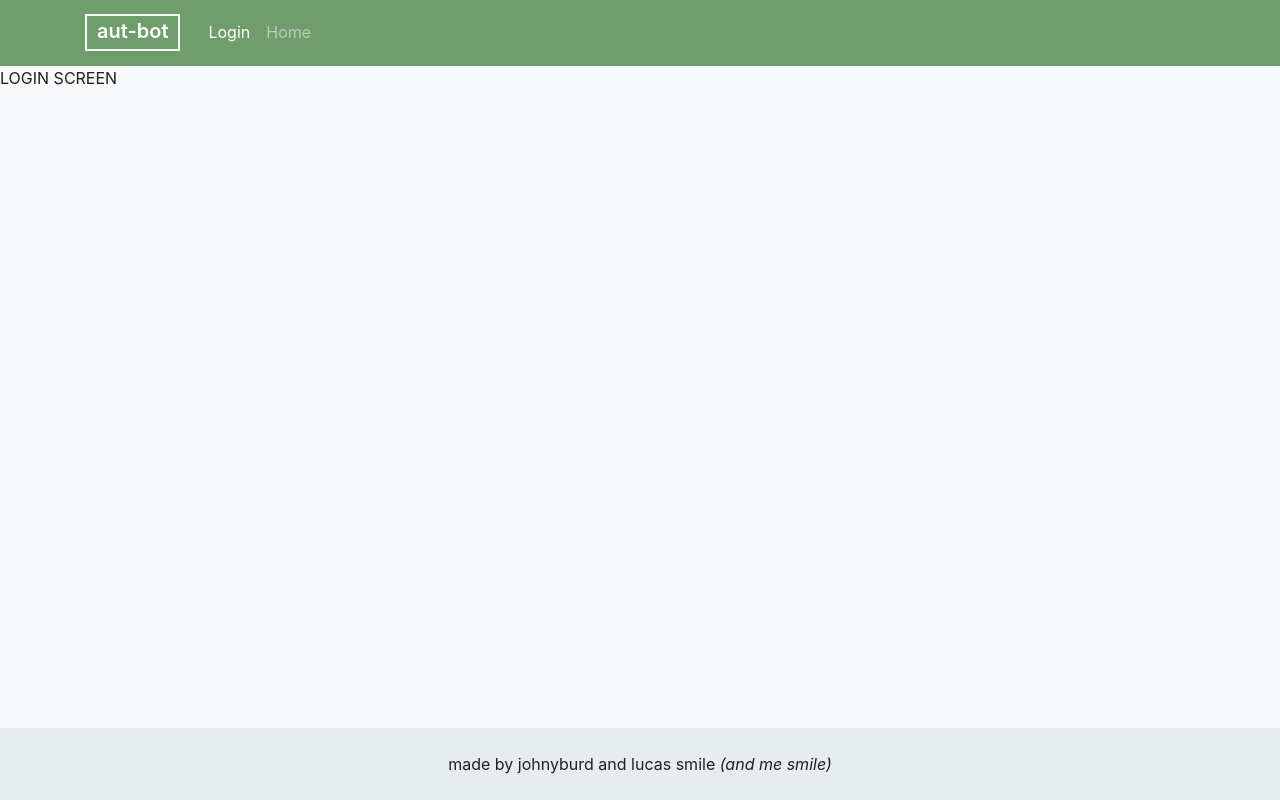
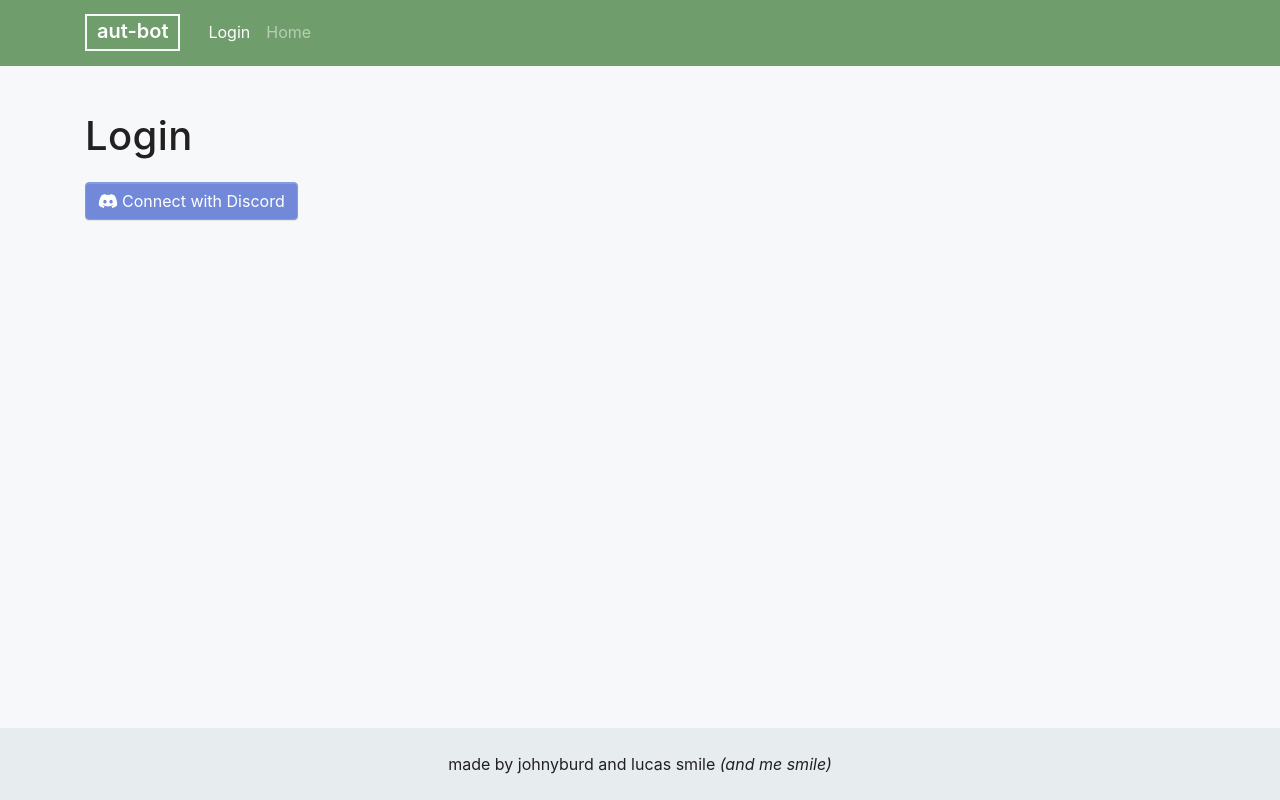
Before and after one commit to architus/archit.us, a React (Create React App) app: page / in a window 1280 px wide. Built offline with nearby package versions, Linux system fonts and the light colour scheme.

Commit message:
Added login button to Login route

```diff
--- a/package.json
+++ b/package.json
@@ -3,6 +3,9 @@
   "version": "0.1.0",
   "private": true,
   "dependencies": {
+    "@fortawesome/fontawesome-svg-core": "^1.2.19",
+    "@fortawesome/free-brands-svg-icons": "^5.9.0",
+    "@fortawesome/react-fontawesome": "^0.1.4",
     "bootstrap": "^4.3.1",
     "express": "^4.17.1",
     "node-sass": "^4.12.0",
--- /dev/null
+++ b/src/components/Icon/Icon.jsx
@@ -0,0 +1,38 @@
+import React from "react";
+import { library } from "@fortawesome/fontawesome-svg-core";
+import { FontAwesomeIcon } from "@fortawesome/react-fontawesome";
+
+import { faDiscord } from "@fortawesome/free-brands-svg-icons";
+// import {
+// } from '@fortawesome/free-solid-svg-icons'
+library.add(faDiscord);
+const typeResolutionMap = {
+  fab: [
+    "discord"
+  ]
+};
+
+const baseStyle = { display: "inline-block", height: "1em", width: "1em" };
+const resolveTypeClass = name => {
+  let foundClass = 'fas' // default
+  for (var typeClass in typeResolutionMap) {
+    if (typeResolutionMap[typeClass].includes(name)) {
+      foundClass = typeClass
+      break
+    }
+  }
+  return foundClass
+};
+const resolveIcon = name => {
+  return [resolveTypeClass(name), name]
+}
+
+const Icon = ({ className, name }) => {
+  return (
+    <span className={className} style={baseStyle}>
+      <FontAwesomeIcon icon={resolveIcon(name)} />
+    </span>
+  );
+};
+
+export default Icon;
--- a/src/login/Login.jsx
+++ b/src/login/Login.jsx
@@ -1,9 +1,16 @@
 import React from "react";
+import Icon from "../components/Icon/Icon"
 
 function Login() {
   return (
     <div>
-      <p>LOGIN SCREEN</p>
+      <div className="container py-5">
+        <h1>Login</h1>
+        <a className="btn btn-discord" href="https://api.aut-bot.com/login">
+          <Icon name="discord" className="mr-2" />
+          Connect with Discord
+        </a>
+      </div>
     </div>
   );
 }
--- a/src/scss/_colors.scss
+++ b/src/scss/_colors.scss
@@ -57,3 +57,6 @@ $-warning: map-get($theme-colors, warning);
 $-danger: map-get($theme-colors, danger);
 $-light: map-get($theme-colors, light);
 $-dark: map-get($theme-colors, dark);
+
+// Additional colors
+$discord: #7289DA;
--- a/src/scss/_fonts.scss
+++ b/src/scss/_fonts.scss
@@ -31,6 +31,7 @@ $headings-font-family: inherit !default;
 $headings-font-weight: 500 !default;
 $headings-line-height: 1.1 !default;
 $headings-letter-spacing: 0.025rem !default;
+$headings-margin-bottom: 1.5rem !default;
 $headings-color: inherit !default;
 
 h1,
@@ -46,6 +47,7 @@ h6,
 .h5,
 .h6 {
     letter-spacing: $headings-letter-spacing;
+    margin-bottom: $headings-margin-bottom;
 }
 
 $display1-size: 8rem !default;
--- a/src/scss/main.scss
+++ b/src/scss/main.scss
@@ -30,6 +30,7 @@ $link-hover-decoration: none !default;
 
 // Base Bootstrap
 @import './bootstrap';
+@import 'node_modules/bootstrap/scss/mixins/buttons';
 
 * {
     -webkit-font-smoothing: antialiased;
@@ -39,3 +40,5 @@ $link-hover-decoration: none !default;
 hr {
     border-top: 1px solid rgba($-dark, 0.25);
 }
+
+.btn-discord { @include button-variant($discord, lighten($discord, 5%)); }
```
Also changed, not shown: 1 other file (tests, documents, lock files or other folders).
